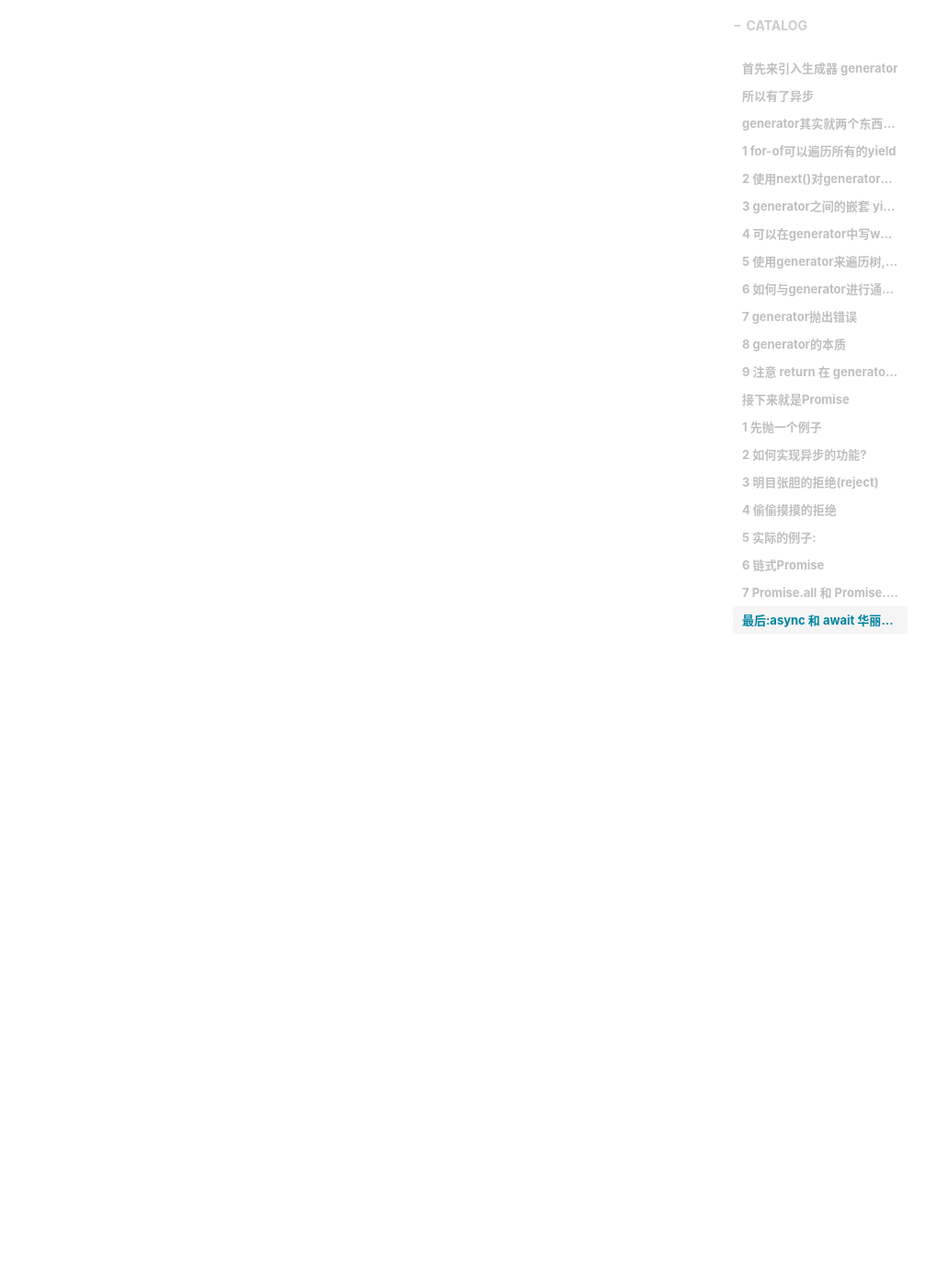
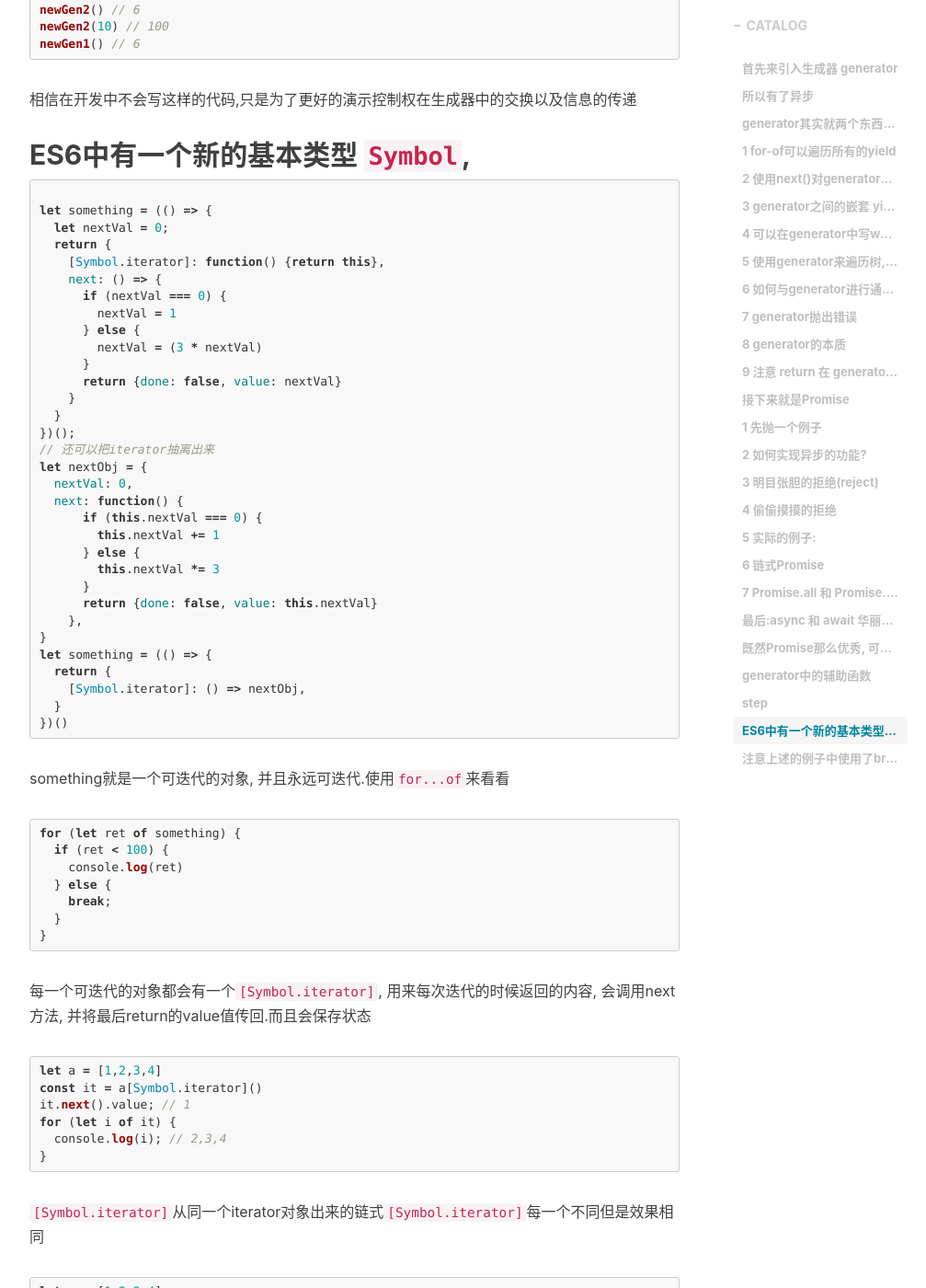
Before and after one commit to JiangLiruii/jiangliruii.github.io, a Jekyll site: the page built from _posts/2018-06-21-Promise.md, in a window 1280 px wide and 1400 px high, scrolled down 10831 px. Shown: the whole window at 92% size, without its empty margins (233-1240 px from the left). Built offline with Jekyll 4.4.1, drawn with Linux system fonts in a browser that asks for light colours; comment, search, counter and statistics services are not loaded; some of the changed text lies outside the part shown.

Commit message:
update promise generator part

````diff
--- a/_posts/2018-06-21-Promise.md
+++ b/_posts/2018-06-21-Promise.md
@@ -426,3 +426,157 @@
 ```
 
 以上就是关于Promise,generator,await/async的总结.在ES7中await和async已经列入标准,也是解决异步的最优雅的方式.必将在未来的开发中大放异彩.但本质上,await和async也逃不脱Promise的范围,所以,掌握Promise至关重要.
+
+## 既然Promise那么优秀, 可以实现异步中控制权的反转再反转, 还可信. 有没有一种办法可以直接将普通的回调函数转化为Promise呢?可以借助一些第三方库,也可以自己写一个简单的Promise.wrap函数, 假设回调都是`error-first`的风格
+
+```js
+if(!Promise.wrap) {
+  Promise.wrap = fn => (...args) => new Promise((resolve, reject) => {
+    fn.apply(null, args.concat((err, value) => {
+      err && reject(err)
+      resolve(value)
+    }))
+  })
+}
+```
+这样就完成了一个简单的封装, 也是高阶函数的应用.
+
+接下来看看如何使用吧
+```js
+function fake(a, b, cb) {
+  setTimeout(()=> cb(a,b), 2000);
+}
+const wrapFunc = Promise.wrap(fake)
+wrapFunc(null, 2).then((res) => console.log(res)); // 2s后打印2
+```
+
+## generator中的辅助函数
+### step
+```js
+function step(gen) {
+  // 闭包
+  const it = gen();
+  let last;
+  return (value) => {
+    // 不管yield出来的是什么都会传回去
+    last = it.next(value).value;
+    return last
+  }
+}
+// 使用方法
+let i = 1;
+function *gen1() {
+  while(true) {
+    yield (i ++)
+  }
+}
+function *gen2() {
+  let x = yield (i = i + 2);
+  yield x * 10
+}
+let newGen1 = step(gen1)
+let newGen2 = step(gen2)
+newGen1() // 1
+newGen1() // 2
+newGen1() // 3
+newGen2() // 6
+newGen2(10) // 100
+newGen1() // 6
+```
+相信在开发中不会写这样的代码,只是为了更好的演示控制权在生成器中的交换以及信息的传递
+## ES6中有一个新的基本类型 `Symbol`,
+
+```js
+
+let something = (() => {
+  let nextVal = 0;
+  return {
+    [Symbol.iterator]: function() {return this},
+    next: () => {
+      if (nextVal === 0) {
+        nextVal = 1
+      } else {
+        nextVal = (3 * nextVal)
+      }
+      return {done: false, value: nextVal}
+    }
+  }
+})();
+// 还可以把iterator抽离出来
+let nextObj = {
+  nextVal: 0,
+  next: function() {
+      if (this.nextVal === 0) {
+        this.nextVal += 1
+      } else {
+        this.nextVal *= 3
+      }
+      return {done: false, value: this.nextVal}
+    },
+}
+let something = (() => {
+  return {
+    [Symbol.iterator]: () => nextObj,
+  }
+})()
+```
+something就是一个可迭代的对象, 并且永远可迭代.使用`for...of`来看看
+```js
+for (let ret of something) {
+  if (ret < 100) {
+    console.log(ret)
+  } else {
+    break;
+  }
+}
+```
+每一个可迭代的对象都会有一个`[Symbol.iterator]`, 用来每次迭代的时候返回的内容, 会调用next方法, 并将最后return的value值传回.而且会保存状态
+```js
+let a = [1,2,3,4]
+const it = a[Symbol.iterator]()
+it.next().value; // 1
+for (let i of it) {
+  console.log(i); // 2,3,4
+}
+```
+`[Symbol.iterator]`从同一个iterator对象出来的链式`[Symbol.iterator]`每一个不同但是效果相同
+```js
+let a = [1,2,3,4]
+const it = a[Symbol.iterator]()
+const it2 = it[Symbol.iterator]()
+const it3 = it2[Symbol.iterator]()
+const it4 = it[Symbol.iterator]()
+Boolean(it == it2 || it2 == it3 || it3 == it4) // false
+it.next().value;// 1
+it2.next().value;// 2
+it3.next().value;// 3
+it4.next().value;// 4
+```
+
+### 注意上述的例子中使用了break来阻止死循环,其实generator自己有一个跳出循环的方法, it.return()
+```js
+function *something() {
+  try {
+    let nextVal = 0;
+    while(true) {
+      if (nextVal === 0) {
+        nextVal += 1
+      } else {
+        nextVal *= 3
+      }
+      yield nextVal
+    }
+  }
+  finally {
+    console.log('clean up')
+  }
+}
+const it = something()
+for (let ret of it) {
+  if (ret < 100) {
+    console.log(ret)
+  } else {
+    console.log(it.return('hello world').value)
+  }
+}
+```
````
